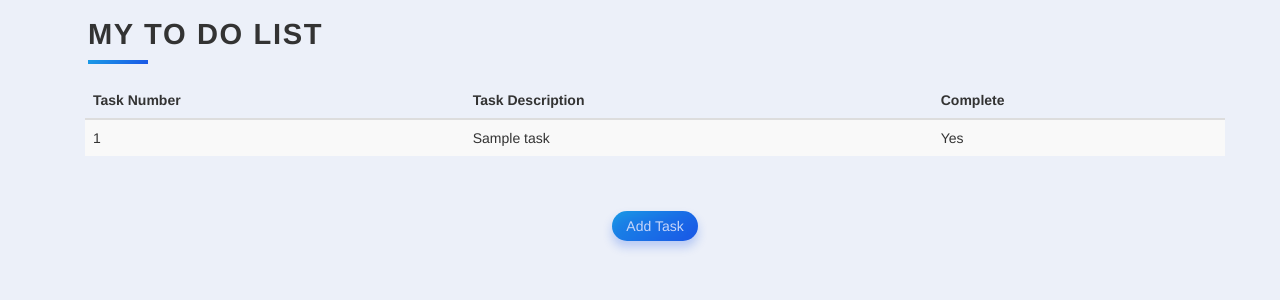
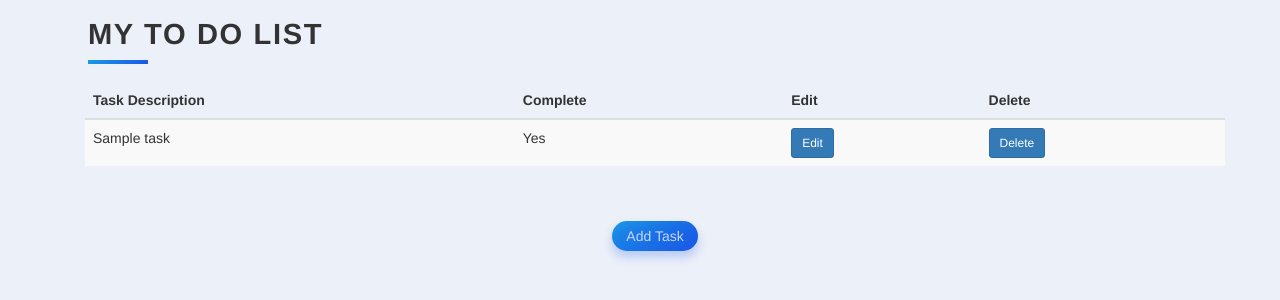
Before and after one commit to rickettsre/to-do-list, a Flask app: page / in a window 1280 px wide. Shown: the top 300 px of the page. Run offline with Flask 3, Linux system fonts and the light colour scheme; tables that the repository leaves empty hold one stand-in row (values such as "Sample post"); some libraries are stand-ins or nearby versions.

Commit message:
Working to do list

```diff
--- a/main.py
+++ b/main.py
@@ -15,8 +15,12 @@ Bootstrap(app)
 
 class TaskAdd(FlaskForm):
     title = StringField('Your task description', validators=[DataRequired()])
+    submit = SubmitField('Add Task')
+
+class TaskEdit(FlaskForm):
+    title = StringField('Your task description', validators=[DataRequired()])
     complete = StringField('Complete?', validators=[DataRequired()])
-    submit = SubmitField('Add Task')
+    submit = SubmitField('Submit Changes')
 
 db = SQLAlchemy(app)
 
@@ -43,6 +47,26 @@ def add_task():
         return redirect(url_for('home'))
     return render_template("add.html", form=form)
 
+@app.route("/edit/<int:task_id>", methods=['GET', 'POST'])
+def edit(task_id):
+    task_to_edit = Task.query.get(task_id)
+    form = TaskEdit(obj=task_to_edit)
+    if form.validate_on_submit():
+        task_to_edit.title = form.title.data
+        task_to_edit.complete = form.complete.data
+        task_to_edit.complete = form.complete.data.lower() in ['true', '1', 'yes', 'on']
+        db.session.commit()
+        return redirect(url_for('home'))
+    return render_template("edit.html", form=form, task=task_to_edit)
+
+
+@app.route("/delete/<int:task_id>", methods=['GET', 'POST'])
+def delete(task_id):
+    task_to_delete = Task.query.get(task_id)
+    db.session.delete(task_to_delete)
+    db.session.commit()
+    return redirect(url_for('home'))
+
 
 if __name__ == '__main__':
      with app.app_context():
--- a/templates/edit.html
+++ b/templates/edit.html
@@ -15,6 +15,6 @@ block styles %} {{ super() }}
 {% endblock %} {% block title %}Edit Tasks{% endblock %} {% block content %}
 <div class="content">
   <h1 class="heading">Task Title</h1>
-  <p class="description">Edit Task Priority</p>
+   {{ wtf.quick_form(form) }}
 </div>
 {% endblock %}
--- a/templates/index.html
+++ b/templates/index.html
@@ -29,22 +29,28 @@
     <table class="table table-striped">
       <thead>
         <tr>
-          <th>Task Number</th>
           <th>Task Description</th>
           <th>Complete</th>
-        </tr>
+          <th>Edit</th>
+          <th>Delete</th>
+          </tr>
       </thead>
       <tbody>
         {% for task in task_data %}
         <tr>
-          <td>{{task.id}}</td>
           <td>{{task.title}}</td>
-          {% if task.complete %}
+          {% if task.complete == True %}
           <td>Yes</td>
           {% else %}
           <td>No</td>
           {% endif %}
-        </tr>
+          <td>
+      <a href="{{ url_for('edit', task_id=task.id) }}" class="btn btn-primary btn-sm">Edit</a>
+    </td>
+    <td>
+      <a href="{{ url_for('delete', task_id=task.id) }}" class="btn btn-primary btn-sm">Delete</a>
+    </td>
+  </tr>
         {% endfor %}
       </tbody>
     </table>
```
Also changed, not shown: templates/select.html (deleted, +0 -22 lines).
